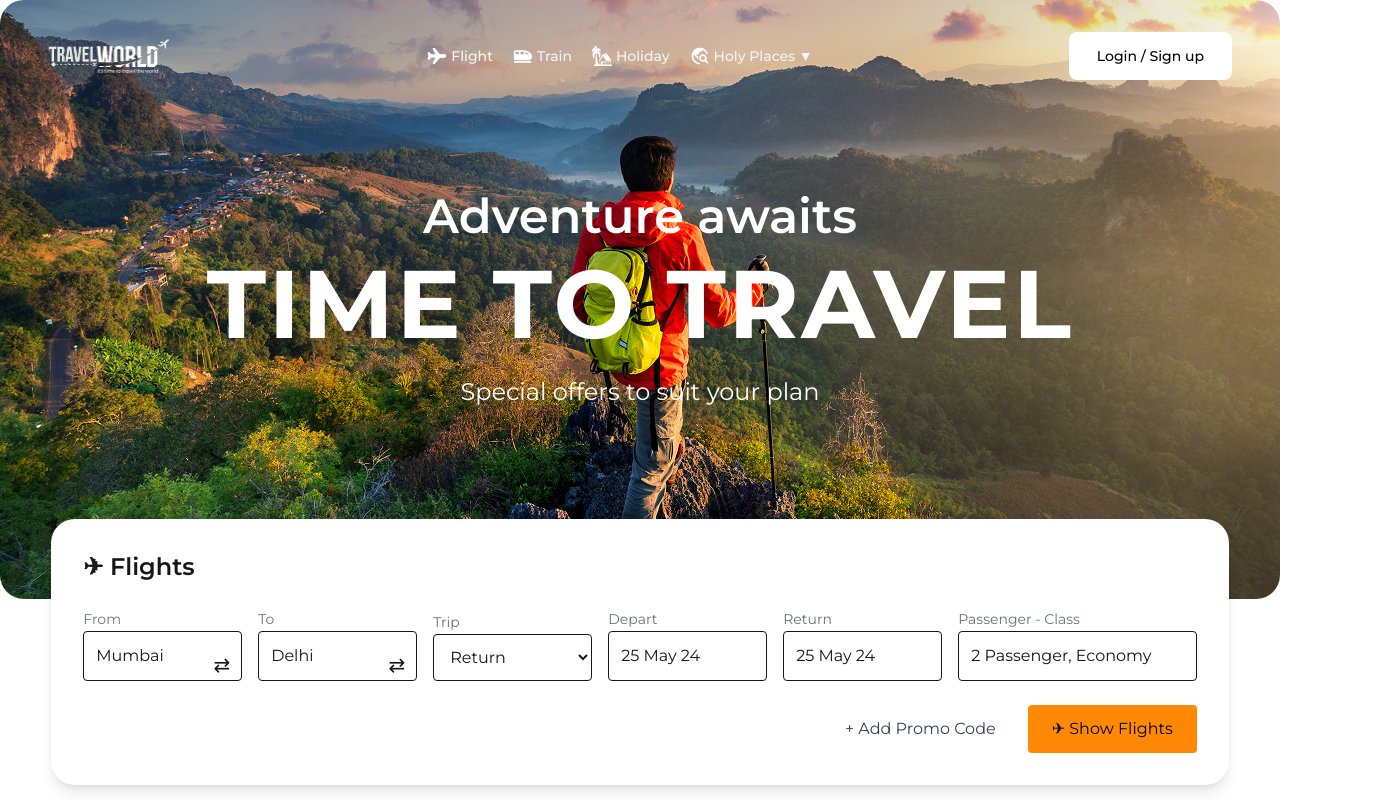
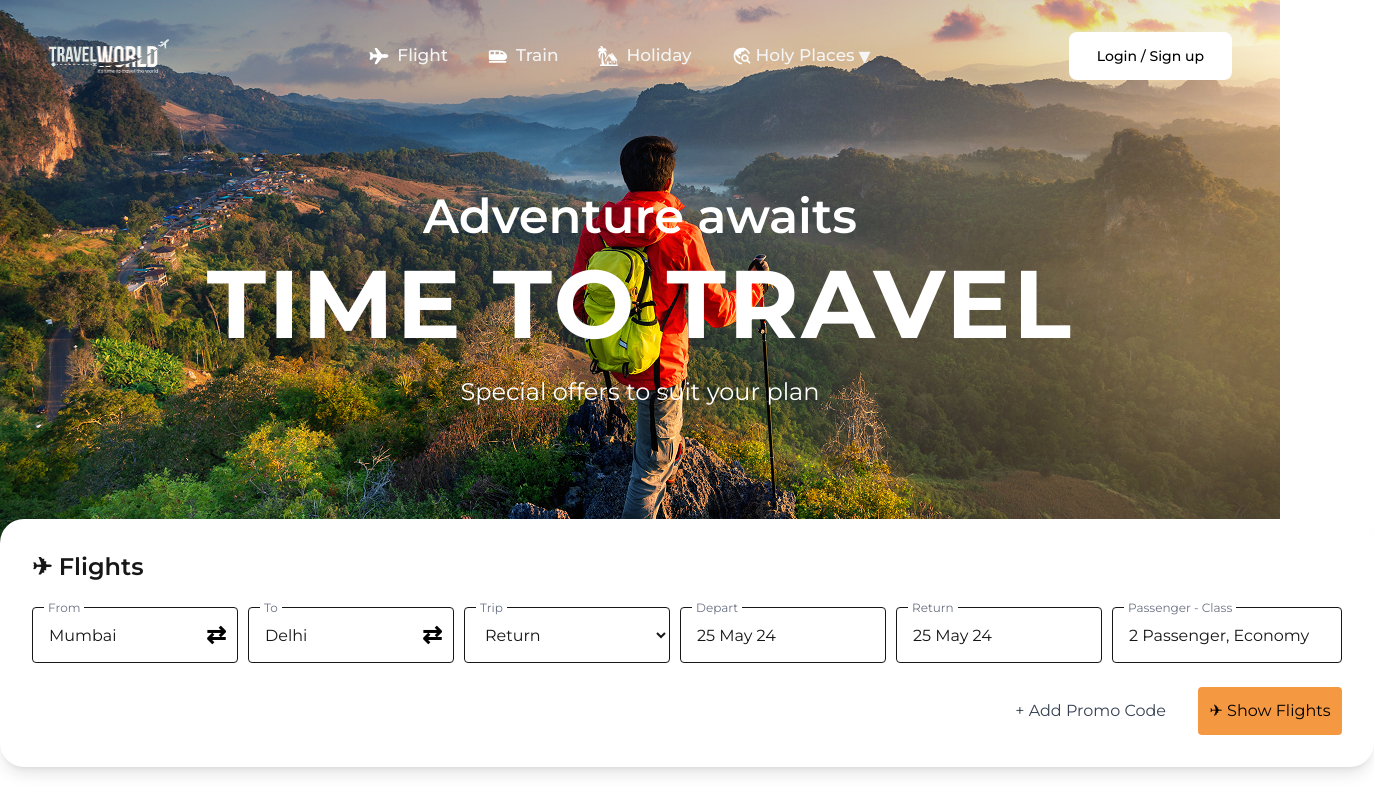
Before and after one commit to jainkhushi0405/travel-website, a Next.js app: page / in a window 1280 px wide. Shown: the top 800 px of the page, 1374 px wide, since content can reach past the window. Built offline with nearby package versions, Linux system fonts and the light colour scheme.

Commit message:
Updated hero, navbar and search form UI

```diff
--- a/components/Hero.jsx
+++ b/components/Hero.jsx
@@ -1,9 +1,9 @@
 export default function Hero() {
   return (
     <section
-  className="h-[599px] flex flex-col justify-center items-center text-white bg-cover bg-center rounded-[24px] overflow-hidden"
-  style={{ backgroundImage: "url('/hero-figma.png')" }}
->
+      className="h-[599px] flex flex-col justify-center items-center text-white bg-cover bg-center overflow-hidden"
+      style={{ backgroundImage: "url('/hero-figma.png')" }}
+    >
       <h3 className="text-5xl font-semibold mb-4">
         Adventure awaits
       </h3>
--- a/components/Navbar.jsx
+++ b/components/Navbar.jsx
@@ -10,10 +10,8 @@ export default function Navbar() {
         height={36}
       />
 
-
-      <ul className="flex gap-5 text-[#F5F5F5] text-[14px] font-medium">
-
-        <li className="flex items-center gap-1">
+      <ul className="flex gap-10 text-[#F5F5F5] text-[17px] font-medium">
+        <li className="flex items-center gap-2">
           <Image
             src="/airplane.svg"
             alt="Flight"
@@ -23,7 +21,7 @@ export default function Navbar() {
           Flight
         </li>
 
-        <li className="flex items-center gap-1">
+        <li className="flex items-center gap-2">
           <Image
             src="/train.svg"
             alt="Train"
@@ -33,7 +31,7 @@ export default function Navbar() {
           Train
         </li>
 
-        <li className="flex items-center gap-1">
+        <li className="flex items-center gap-2">
           <Image
             src="/holiday.svg"
             alt="Holiday"
@@ -50,9 +48,11 @@ export default function Navbar() {
     width={20}
     height={20}
   />
-          Holy Places ▼
+
+  <span>Holy Places</span>
+
+  <span className="text-[24px]">▾</span>
 </li>
-
       </ul>
 
       <button
@@ -71,7 +71,6 @@ export default function Navbar() {
       >
         Login / Sign up
       </button>
-
     </nav>
   );
 }
--- a/components/Searchform.jsx
+++ b/components/Searchform.jsx
@@ -1,76 +1,97 @@
 export default function Searchform() {
   return (
-    <div className="bg-white shadow-lg rounded-3xl p-8 w-[92%] mx-auto -mt-20 relative z-10">
+    <div className="bg-white shadow-lg rounded-3xl p-8 w-fit mx-auto -mt-20 relative z-10">
       <h3 className="font-semibold text-2xl mb-6">✈ Flights</h3>
 
-      <div className="grid grid-cols-[1fr_1fr_1fr_1fr_1fr_1.5fr] gap-4 items-end">
-        <div className="relative">
-  <label className="text-sm text-gray-500">From</label>
+      <div className="flex gap-[10px] items-end">
+        {/* From */}
+        <div className="relative w-[206px]">
+          <label className="text-[12px] text-gray-500 bg-white px-1 absolute -top-2 left-3">
+            From
+          </label>
 
           <input
             type="text"
             value="Mumbai"
             readOnly
-    className="border p-3 rounded w-full"
+            className="border h-[56px] px-4 rounded-[4px] w-full"
           />
 
-  <span className="absolute right-3 top-11 text-xl">
+          <span className="absolute right-3 top-1/2 -translate-y-1/2 flex items-center justify-center text-[24px] text-black font-bold">
             ⇄
           </span>
         </div>
 
-        <div className="relative">
-  <label className="text-sm text-gray-500">To</label>
+        {/* To */}
+        <div className="relative w-[206px]">
+          <label className="text-[12px] text-gray-500 bg-white px-1 absolute -top-2 left-3">
+            To
+          </label>
 
           <input
             type="text"
             value="Delhi"
             readOnly
-    className="border p-3 rounded w-full"
+            className="border h-[56px] px-4 rounded-[4px] w-full"
           />
 
-  <span className="absolute right-3 top-11 text-xl">
+          <span className="absolute right-3 top-1/2 -translate-y-1/2 flex items-center justify-center text-[24px] text-black font-bold">
             ⇄
           </span>
         </div>
-        <div>
-          <label className="text-sm text-gray-500">Trip</label>
-          <select className="border p-3 rounded w-full">
+
+        {/* Trip */}
+        <div className="relative w-[206px]">
+          <label className="text-[12px] text-gray-500 bg-white px-1 absolute -top-2 left-3">
+            Trip
+          </label>
+
+          <select className="border h-[56px] px-4 rounded-[4px] w-full">
             <option>Return</option>
             <option>One Way</option>
             <option>Multicity</option>
           </select>
         </div>
 
-        <div>
-          <label className="text-sm text-gray-500">Depart</label>
+        {/* Depart */}
+        <div className="relative w-[206px]">
+          <label className="text-[12px] text-gray-500 bg-white px-1 absolute -top-2 left-3">
+            Depart
+          </label>
+
           <input
             type="text"
             value="25 May 24"
             readOnly
-            className="border p-3 rounded w-full"
+            className="border h-[56px] px-4 rounded-[4px] w-full"
           />
         </div>
 
-        <div>
-          <label className="text-sm text-gray-500">Return</label>
+        {/* Return */}
+        <div className="relative w-[206px]">
+          <label className="text-[12px] text-gray-500 bg-white px-1 absolute -top-2 left-3">
+            Return
+          </label>
+
           <input
             type="text"
             value="25 May 24"
             readOnly
-            className="border p-3 rounded w-full"
+            className="border h-[56px] px-4 rounded-[4px] w-full"
           />
         </div>
 
-        <div>
-          <label className="text-sm text-gray-500">
+        {/* Passenger */}
+        <div className="relative w-[230px]">
+          <label className="text-[12px] text-gray-500 bg-white px-1 absolute -top-2 left-3">
             Passenger - Class
           </label>
+
           <input
             type="text"
             value="2 Passenger, Economy"
             readOnly
-            className="border p-3 rounded w-full"
+            className="border h-[56px] px-4 rounded-[4px] w-full"
           />
         </div>
       </div>
@@ -80,7 +101,9 @@ export default function Searchform() {
           + Add Promo Code
         </p>
 
-        <button className="bg-orange-400 hover:bg-orange-500 text-black px-6 py-3 rounded">
+        <button
+          className="w-[144px] h-[48px] bg-[#F59842] hover:bg-[#F59842] text-black rounded-[4px] px-4 py-2 flex items-center justify-center gap-1 whitespace-nowrap"
+        >
           ✈ Show Flights
         </button>
       </div>
```
Lines whose indentation alone changed are shown as unchanged.
